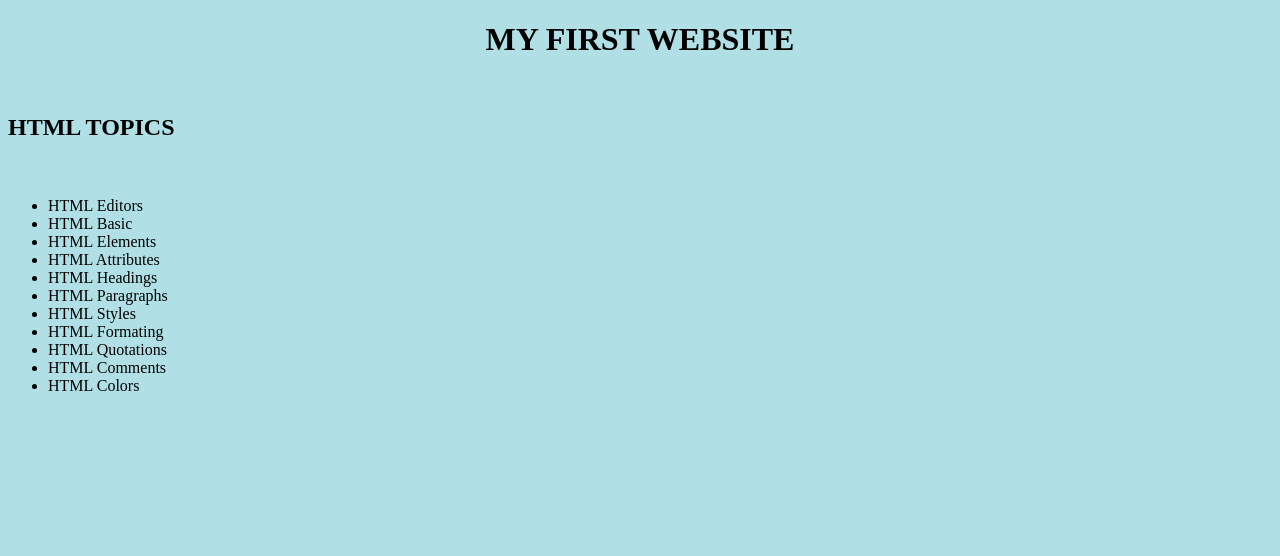
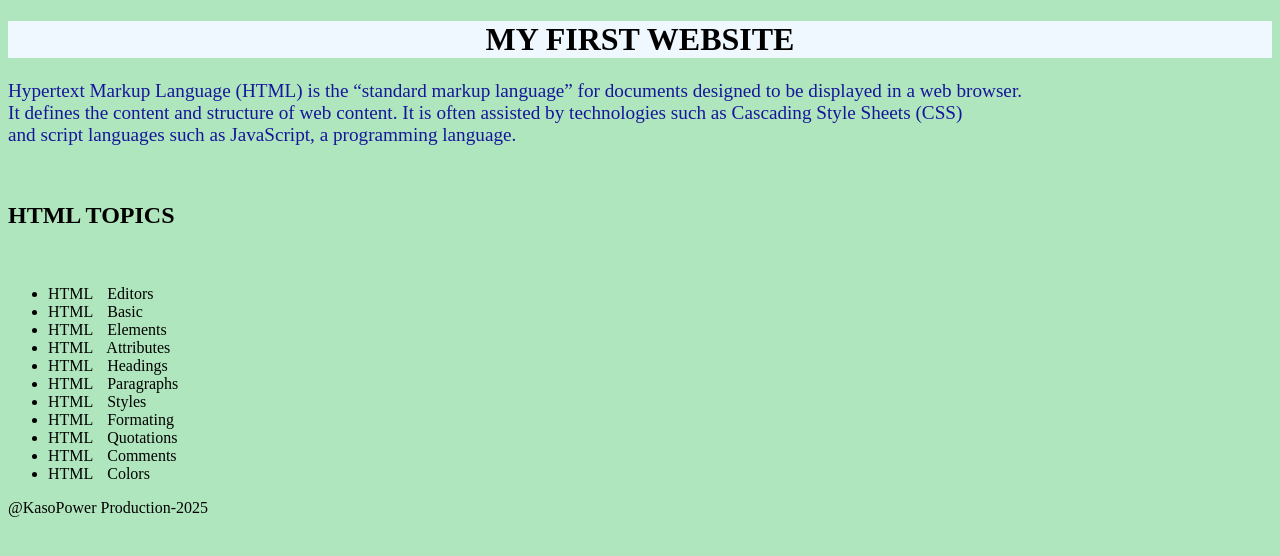
Before and after one commit to Frank-kaso/ICUIWD, a plain HTML site: page index.html in a window 1280 px wide. Drawn offline with Linux system fonts and the light colour scheme.

Commit message:
Last Update

```diff
--- a/index.html
+++ b/index.html
@@ -5,18 +5,18 @@
     <meta name="viewport" content="width=device-width, initial-scale=1.0">
     <title>MY FIRST WEBSITE</title>
     <style>
-    body {background-color:powderblue;}
+    body {background-color:rgb(176, 230, 189);}
         h1 {color: #000;text-decoration: #000;text-align: center;font-size:xx-large;}
         h6 {text-align: justify; font-size:x-large;}
-        ul { text-align:justify; text-spacing-trim:space-all;}
+        ul { text-align:justify;}
+        p {text-align:justify;}
     </style>
 </head>
 <body>
-    <h1>MY FIRST WEBSITE</h1>
-    <p></p>
-
+    <h1 style="background-color: aliceblue;">MY FIRST WEBSITE</h1>
+    <p style="color:rgb(22, 22, 155); font-size: larger;">Hypertext Markup Language (HTML) is the <q>standard markup language</q> for documents designed to be displayed in a web browser.<br> It defines the content and structure of web content. It is often assisted by technologies such as Cascading Style Sheets (CSS) <br> and script languages such as JavaScript, a programming language.</p>
     <h6>HTML TOPICS</h6>
-    <ul>
+    <ul style="font-family:'Times New Roman'; word-spacing: 1cap;" >
         <li>HTML Editors</li>
         <li>HTML Basic</li>
         <li>HTML Elements</li>
@@ -30,4 +30,5 @@
         <li>HTML Colors</li>
     </ul>
 </body>
+<footer>@KasoPower Production-2025</footer>
 </html>
```
